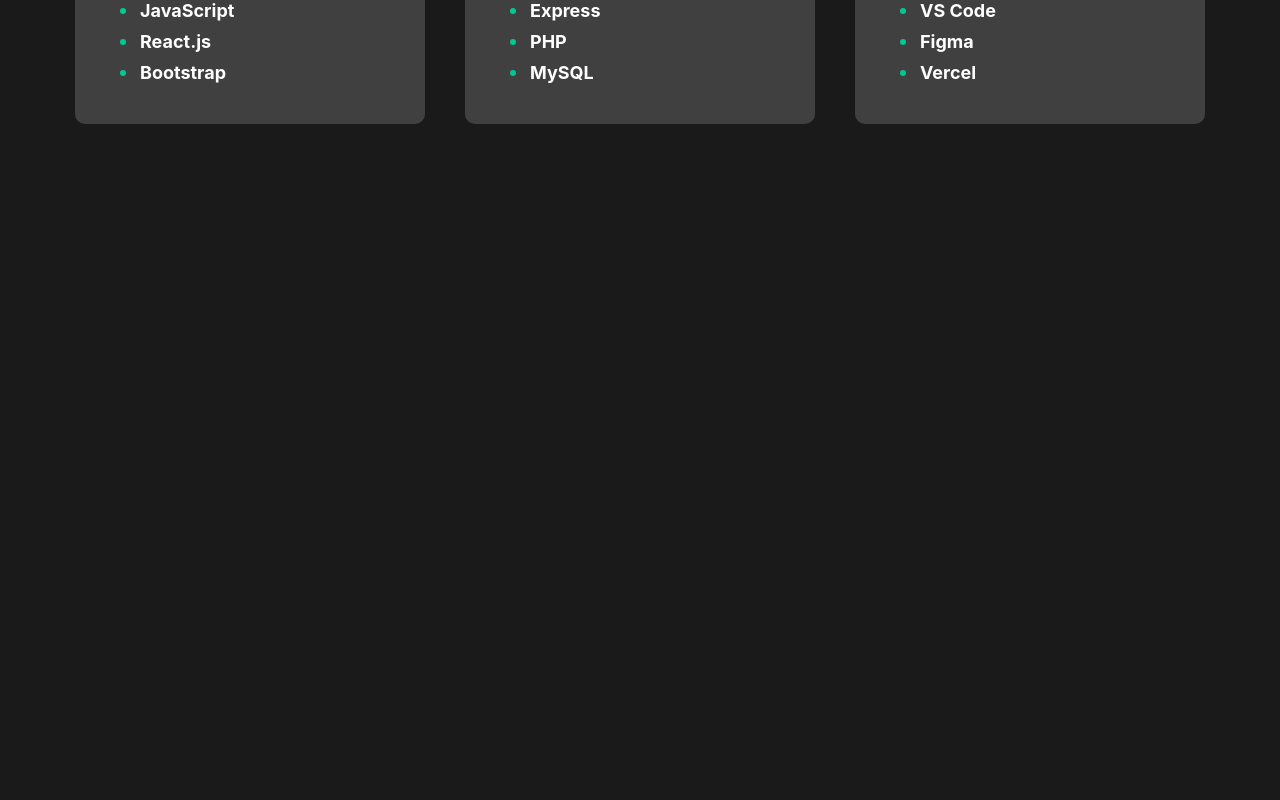
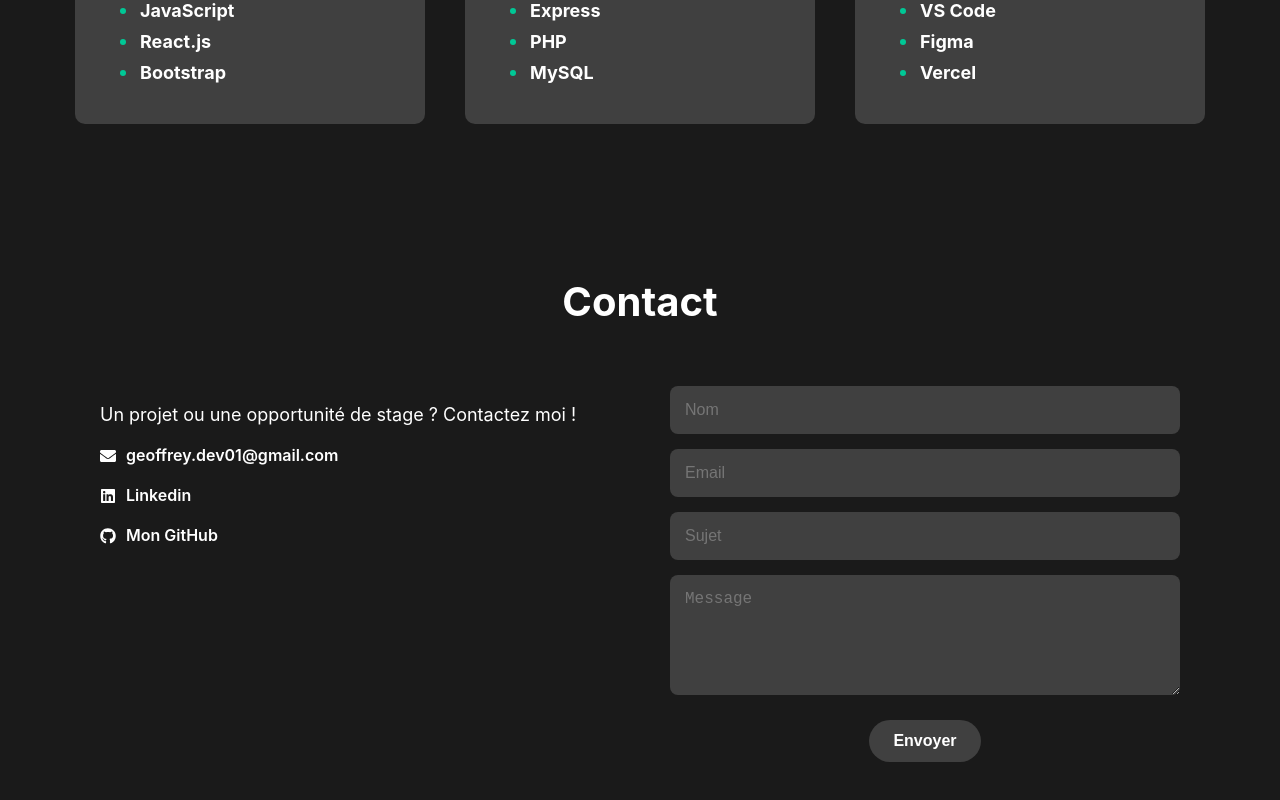
Before and after one commit to Prin0u/portfolio, a React (Vite) app: page / in a window 1280 px wide. Shown: the part 1674-2474 px from the top of the page. Before the commit the page ends 1818 px from the top, so only its background shows below. Built offline with nearby package versions, Linux system fonts and the light colour scheme.

Commit message:
Création de la section contact avec intégration EmailJS

```diff
--- a/package.json
+++ b/package.json
@@ -10,8 +10,10 @@
     "preview": "vite preview"
   },
   "dependencies": {
+    "@emailjs/browser": "^4.4.1",
     "react": "^19.2.5",
-    "react-dom": "^19.2.5"
+    "react-dom": "^19.2.5",
+    "react-icons": "^5.6.0"
   },
   "devDependencies": {
     "@eslint/js": "^10.0.1",
--- a/src/App.jsx
+++ b/src/App.jsx
@@ -2,6 +2,7 @@
 import Hero from "./components/Hero";
 import Projects from "./components/Projects";
 import Skills from "./components/Skills";
+import Contact from "./components/Contact";
 
 function App() {
   return (
@@ -10,6 +11,7 @@
       <Hero />
       <Projects />
       <Skills />
+      <Contact />
     </>
   );
 }
--- a/src/components/Contact.jsx
+++ b/src/components/Contact.jsx
@@ -0,0 +1,82 @@
+import "./css/Contact.css";
+import { FaEnvelope, FaLinkedin, FaGithub } from "react-icons/fa";
+import emailjs from "@emailjs/browser";
+import { useRef } from "react";
+
+function Contact() {
+  const form = useRef();
+
+  const sendEmail = (e) => {
+    e.preventDefault();
+
+    emailjs
+      .sendForm(
+        "service_afb8b4m",
+        "template_7lyy15w",
+        form.current,
+        "AdMEfIPLf0Qu8R9Y3"
+      )
+      .then(
+        () => {
+          alert("Message envoyé !");
+          e.target.reset();
+        },
+        (error) => {
+          console.log(error);
+          alert("Erreur lors de l'envoi");
+        }
+      );
+  };
+
+  return (
+    <section className="contact" id="contact">
+      <h2>Contact</h2>
+      <div className="contact-container">
+        <div className="contact-left">
+          <p className="contact-intro">
+            Un projet ou une opportunité de stage ? Contactez moi !
+          </p>
+          <div className="contact-links">
+            <a href="mailto:geoffrey.dev01@gmail.com">
+              <FaEnvelope className="icon" />
+              geoffrey.dev01@gmail.com
+            </a>
+            <a href="https://linkedin.com" target="_blank">
+              <FaLinkedin className="icon" />
+              Linkedin
+            </a>
+            <a href="https://github.com/Prin0u">
+              <FaGithub className="icon" />
+              Mon GitHub
+            </a>
+          </div>
+        </div>
+
+        <div className="contact-right">
+          <form ref={form} onSubmit={sendEmail} className="contact-form">
+            <input type="text" name="user_name" placeholder="Nom" required />
+            <input
+              type="email"
+              name="user_email"
+              placeholder="Email"
+              required
+            />
+            <input type="text" name="subject" placeholder="Sujet" required />
+            <textarea
+              name="message"
+              placeholder="Message"
+              rows="5"
+              required
+            ></textarea>
+
+            <button type="submit" className="btn-submit">
+              Envoyer
+            </button>
+          </form>
+        </div>
+      </div>
+    </section>
+  );
+}
+
+export default Contact;
--- /dev/null
+++ b/src/components/css/Contact.css
@@ -0,0 +1,100 @@
+.contact {
+  font-family: "Inter", sans-serif;
+
+  padding: 100px;
+}
+.contact h2 {
+  text-align: center;
+  font-size: 40px;
+  margin-bottom: 60px;
+}
+
+.contact-container {
+  display: flex;
+  justify-content: space-between;
+  gap: 60px;
+}
+.contact-left {
+  flex: 1;
+}
+.contact-intro {
+  font-size: 18px;
+  margin-bottom: 20px;
+}
+.contact-links {
+  display: flex;
+  flex-direction: column;
+  gap: 20px;
+}
+.contact-links a {
+  color: white;
+  text-decoration: none;
+  font-weight: 600;
+  position: relative;
+  width: fit-content;
+  transition: transform 0.2s ease;
+}
+.contact-links a:hover {
+  transform: scale(1.05);
+}
+.icon {
+  font-size: 16px;
+  position: relative;
+  padding-right: 10px;
+  top: 3px;
+}
+.contact-right {
+  flex: 1;
+}
+.contact-form {
+  display: flex;
+  flex-direction: column;
+  gap: 15px;
+  max-width: 600px;
+  width: 100%;
+}
+.contact-form input,
+.contact-form textarea {
+  padding: 15px;
+  font-size: 16px;
+  border-radius: 8px;
+  border: none;
+  background: #404040;
+  color: white;
+}
+.btn-submit {
+  margin-top: 10px;
+  align-self: center;
+
+  background: #404040;
+  color: white;
+  border: none;
+
+  padding: 12px 24px;
+  border-radius: 25px;
+
+  font-size: 16px;
+  font-weight: 600;
+
+  cursor: pointer;
+  transition: all 0.3s ease;
+}
+.btn-submit:hover {
+  background: #00c896;
+  color: #1a1a1a;
+  transform: scale(1.05);
+}
+
+@media (max-width: 1024px) {
+  .contact-container {
+    flex-direction: column;
+    align-items: center;
+    text-align: center;
+  }
+
+  .contact-left,
+  .contact-right {
+    width: 100%;
+    max-width: 400px;
+  }
+}
```
Also changed, not shown: 1 other file (tests, documents, lock files or other folders).
